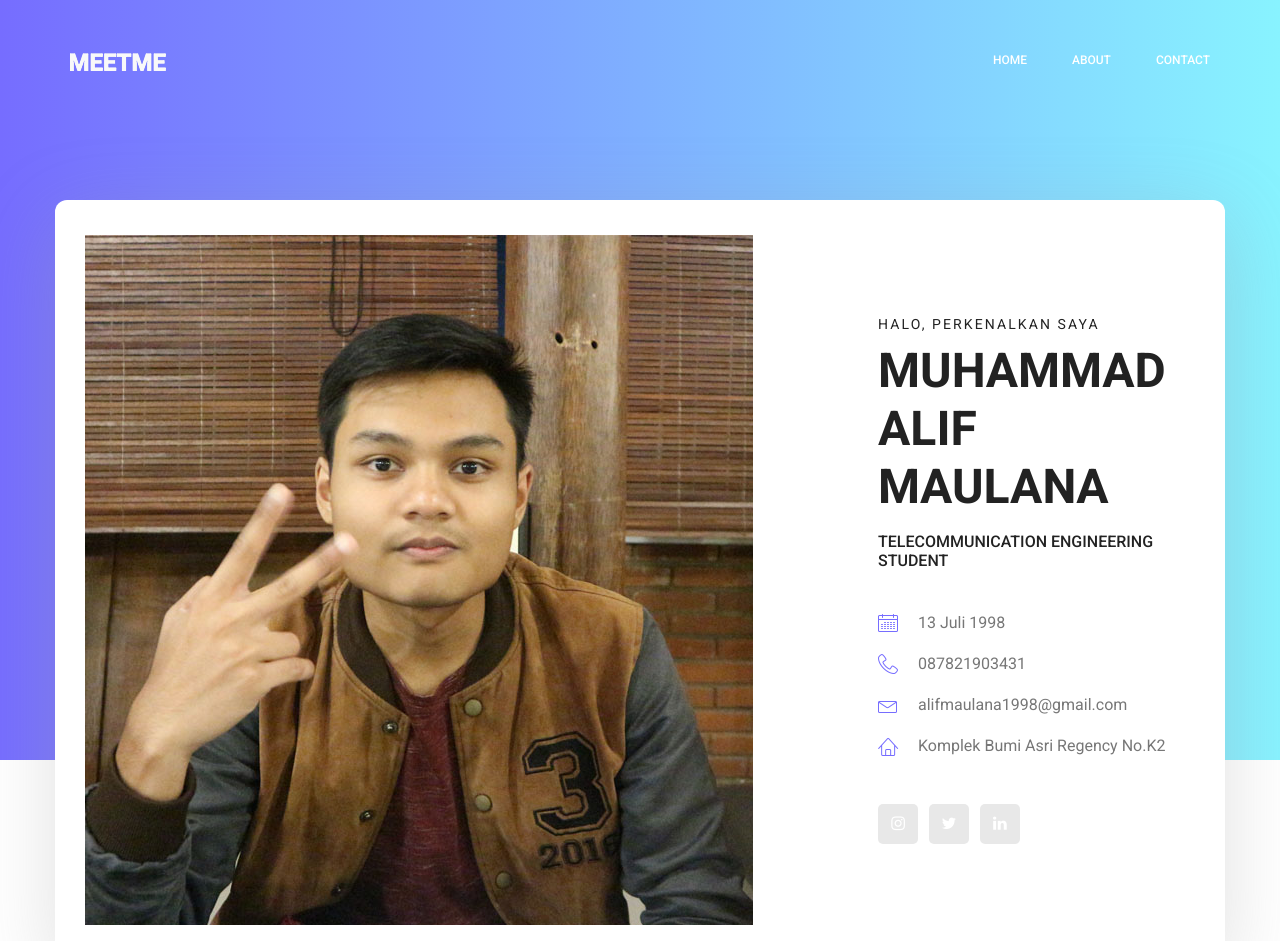
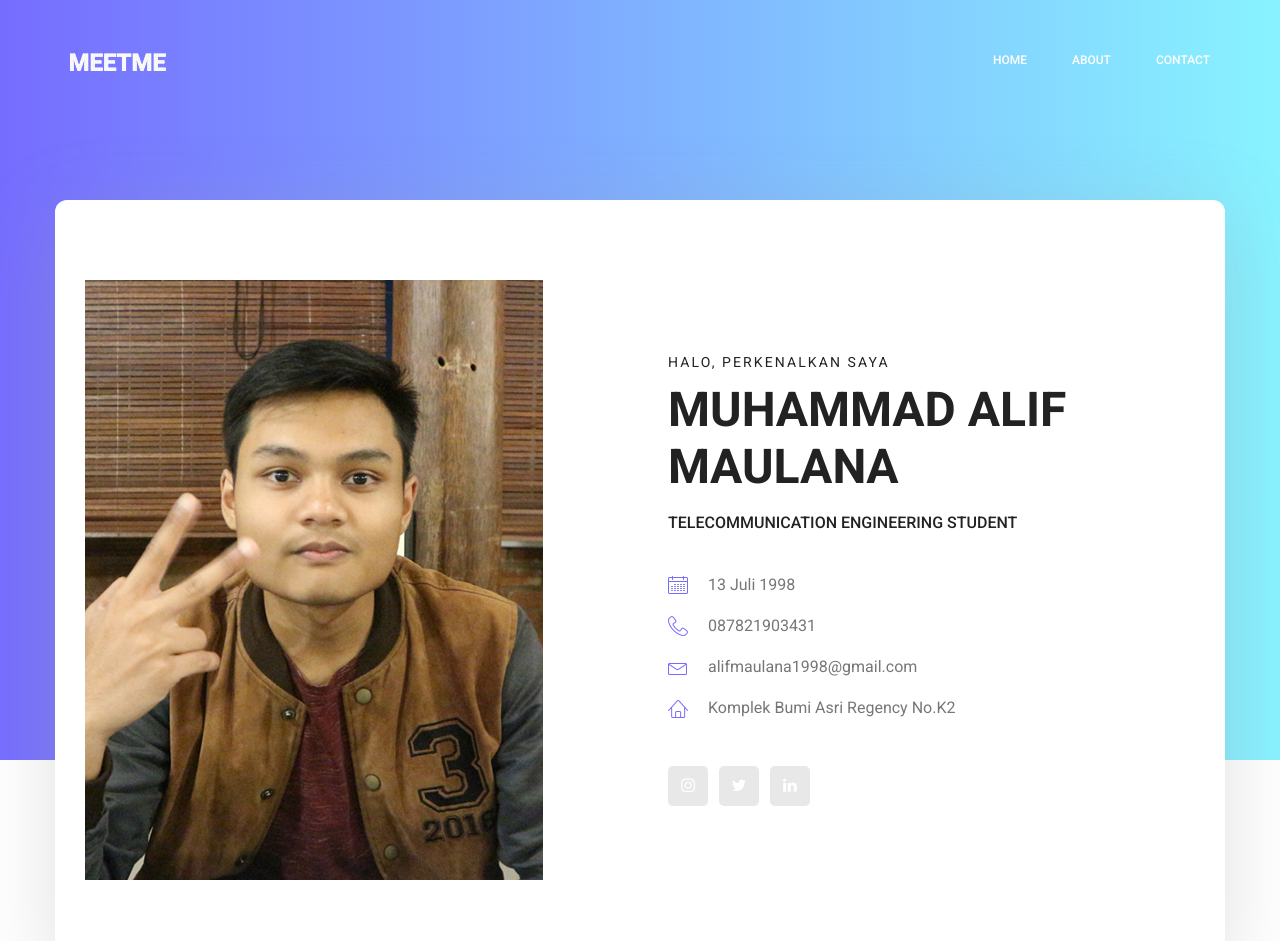
Before and after one commit to Malifmaulana/MAlifMaulana.github.io, a plain HTML site: page index.html in a window 1280 px wide. Shown: the top 941 px of the page. Drawn offline with Linux system fonts and the light colour scheme.

Commit message:
Update index.html

```diff
--- a/index.html
+++ b/index.html
@@ -55,7 +55,7 @@
 					<div class="banner_content">
 						<div class="media">
 							<div class="d-flex">
-								<img src="img/alif.jpg">
+								<img src="img/personal-4.jpg">
 							</div>
 							<div class="media-body">
 								<div class="personal_text">
```
